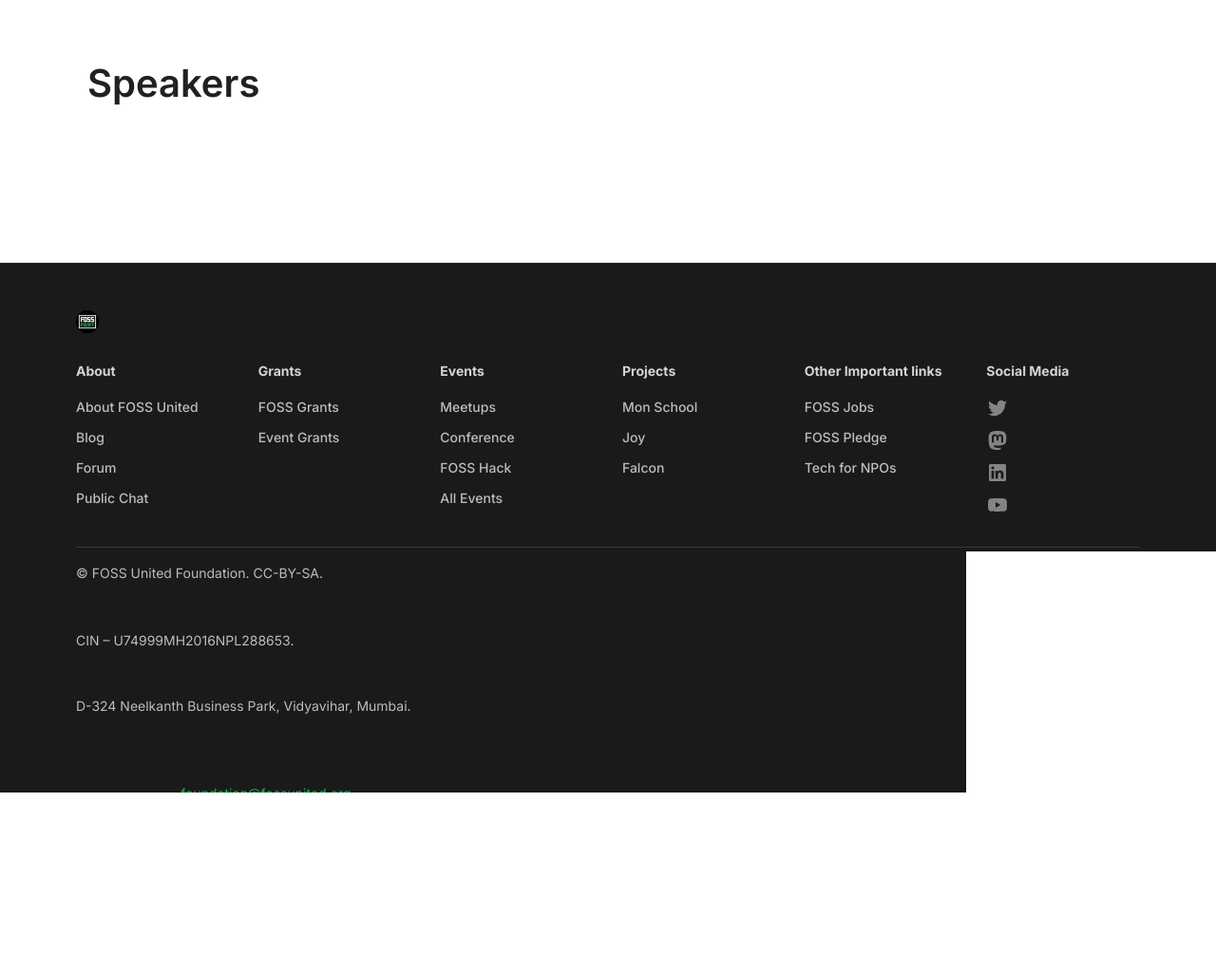
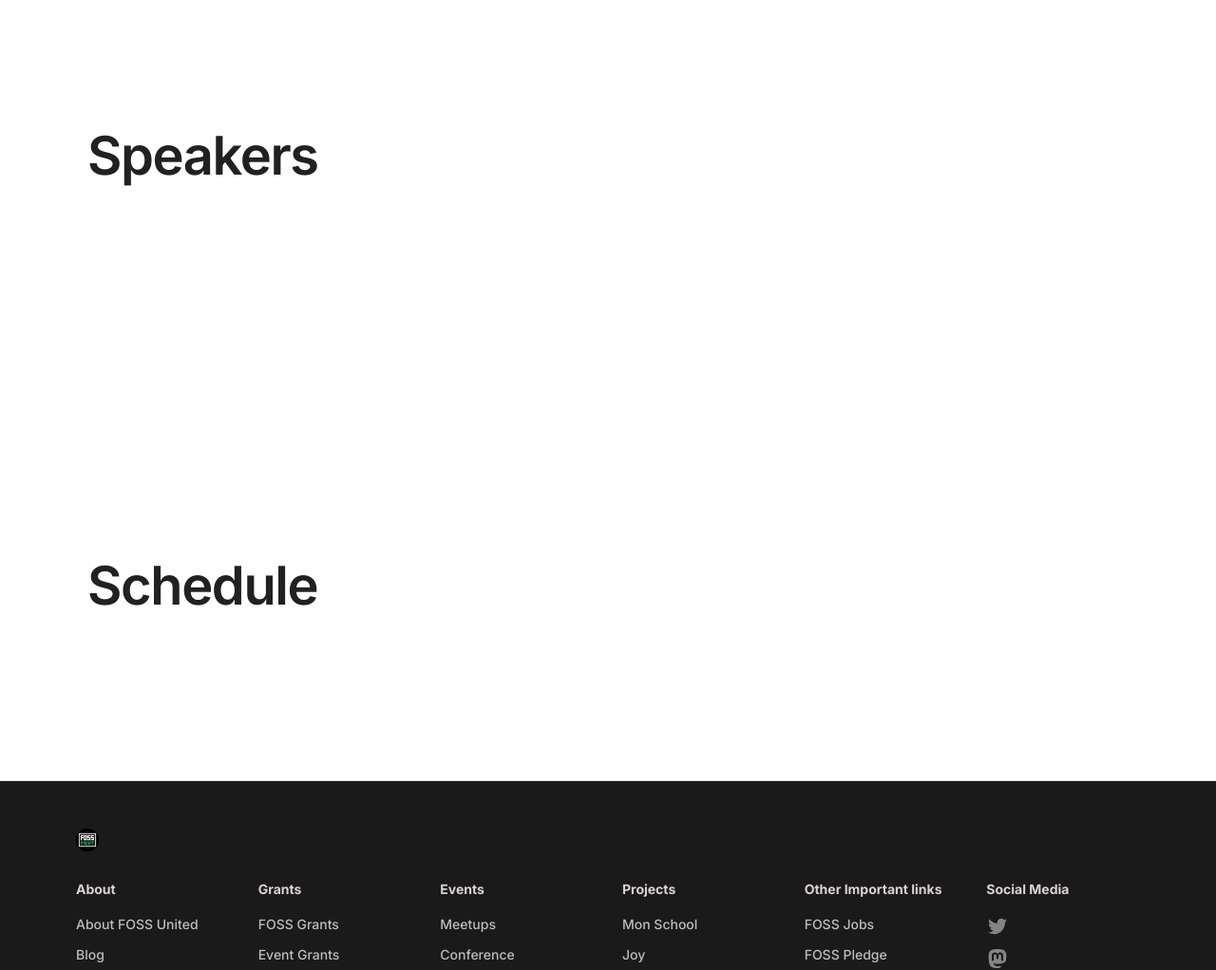
Before and after one commit to twilighty-abhi/FOSS-FEST-23, a plain HTML site: page index.html in a window 1280 px wide. Shown: the part 1960-2982 px from the top of the page at 95% size. Before the commit the page ends 2940 px from the top, so only its background shows below. Drawn offline with Linux system fonts and the light colour scheme.

Commit message:
index: Schedule bringup
Change-Id: Ib9f4236f45336e1060a96f2c2aa1415adb7f3767

```diff
--- a/index.html
+++ b/index.html
@@ -132,7 +132,14 @@
     <div class="container">
         <div class="row my-5">
             <div class="col-12 col-md-7 mt-3 mt-md-0 ml-md-3">
-                <h2>Speakers</h2>
+                <h1>Speakers</h1>
+                <p class="mt-2">
+</p></div></div></div></section>
+<section class="section section-padding-top section-padding-bottom" data-section-idx="5" data-section-template="Section with Icon">
+    <div class="container">
+        <div class="row my-5">
+            <div class="col-12 col-md-7 mt-3 mt-md-0 ml-md-3">
+                <h1>Schedule</h1>
                 <p class="mt-2">
 </p></div></div></div></section>
 </div><div class="page-footer"></div>
```
